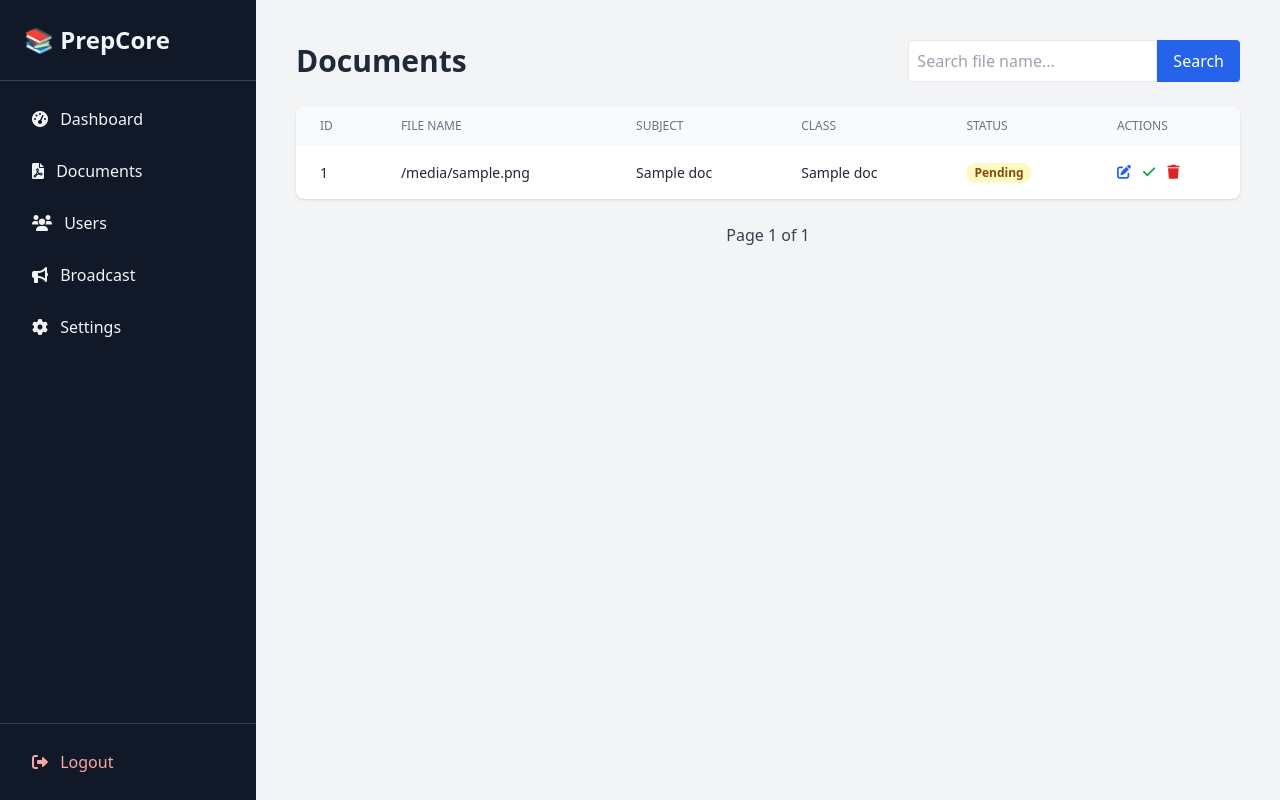
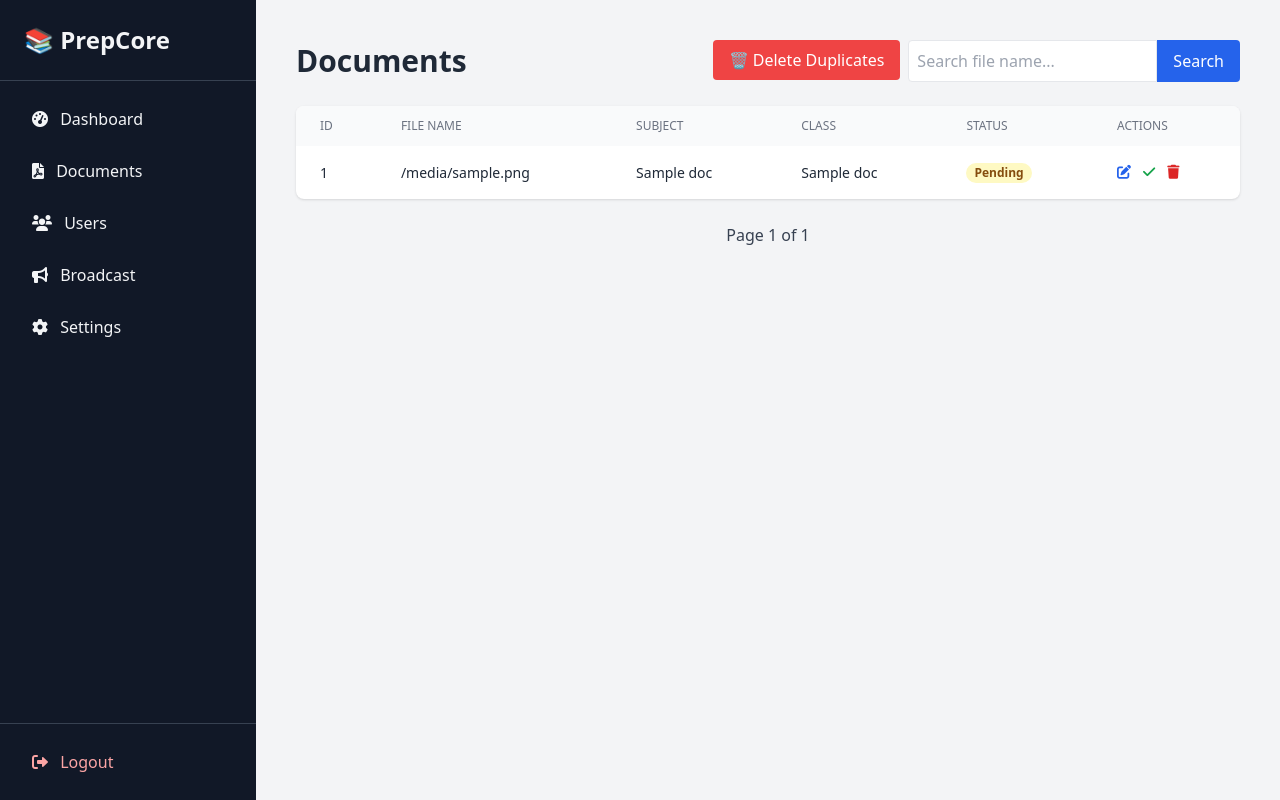
Before and after one commit to protoppertg/Best-telegram-file-share-bot, a FastAPI app: template app/templates/documents.html in a window 1280 px wide. Run offline with FastAPI, Linux system fonts and the light colour scheme; the template is opened without the code that fills it: most values are stand-ins (such as "Sample title", 1, 10 or a date in 2020); parts of the project's set-up code (start-up, migrations or seed data) failed here and were passed over; some libraries are stand-ins or nearby versions.

Commit message:
Update documents.html

```diff
--- a/app/templates/documents.html
+++ b/app/templates/documents.html
@@ -2,11 +2,24 @@
 {% block content %}
 <div class="flex justify-between items-center mb-6">
     <h1 class="text-3xl font-bold">Documents</h1>
-    <form method="GET" action="/admin/documents" class="flex">
-        <input type="text" name="q" value="{{ q or '' }}" placeholder="Search file name..." class="border p-2 rounded-l focus:outline-none">
-        <button type="submit" class="bg-blue-600 text-white px-4 rounded-r">Search</button>
-    </form>
+    <div class="flex space-x-2">
+        <form method="POST" action="/admin/documents/delete_duplicates" onsubmit="return confirm('Are you sure you want to delete duplicates? This will keep only the oldest file of each name.');">
+            <button type="submit" class="bg-red-500 text-white px-4 py-2 rounded hover:bg-red-600">🗑 Delete Duplicates</button>
+        </form>
+        <form method="GET" action="/admin/documents" class="flex">
+            <input type="text" name="q" value="{{ q or '' }}" placeholder="Search file name..." class="border p-2 rounded-l focus:outline-none">
+            <button type="submit" class="bg-blue-600 text-white px-4 rounded-r">Search</button>
+        </form>
+    </div>
 </div>
+
+{% if request.query_params.get('status') == 'deduped' %}
+<div class="bg-green-100 border border-green-400 text-green-700 px-4 py-3 rounded relative mb-4" role="alert">
+    <strong class="font-bold">Success!</strong>
+    <span class="block sm:inline">Deleted {{ request.query_params.get('count', '0') }} duplicate files.</span>
+</div>
+{% endif %}
+
 <div class="bg-white rounded-lg shadow overflow-hidden mb-6">
     <table class="min-w-full">
         <thead class="bg-gray-50">
```
